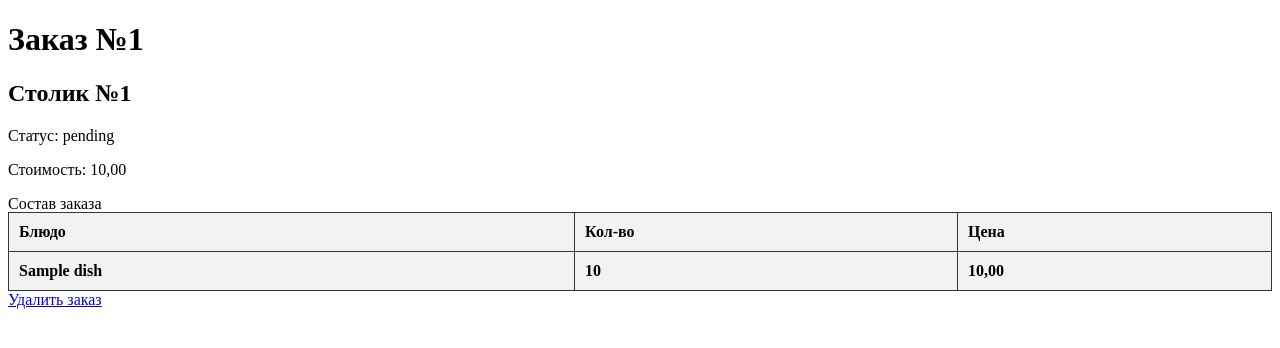
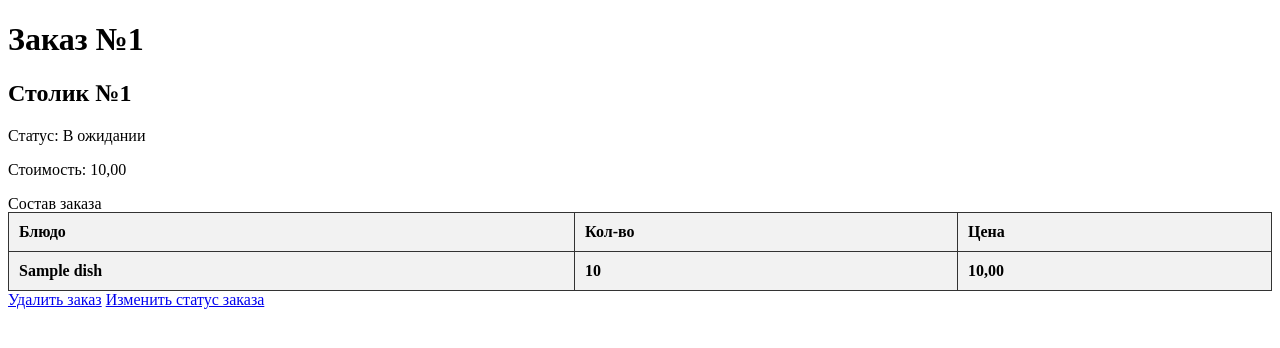
Before and after one commit to ReBiwer/cafe-order-management-system, a Django app: page /orders/detail/1/ in a window 1280 px wide. Shown: the top 348 px of the page. Run offline with Django 5.2, Linux system fonts and the light colour scheme; tables that the repository leaves empty hold one stand-in row (values such as "Sample post"); lists and menus that the app fills with data are empty.

Commit message:
fixed templates

```diff
--- a/cafe/orders/templates/orders/detail_order.html
+++ b/cafe/orders/templates/orders/detail_order.html
@@ -7,7 +7,7 @@
 {% block body %}
   <h1>Заказ №{{ order.pk }}</h1>
   <h2>Столик №{{ order.table_number }}</h2>
-  <p>Статус: {{ order.status }}</p>
+  <p>Статус: {{ order.get_status_display }}</p>
   <p>Стоимость: {{ order.total_price }}</p>
 
     <table class="bordered-table">
@@ -30,4 +30,5 @@
         </tbody>
     </table>
   <a href="{% url 'orders:delete' order.pk %}">Удалить заказ</a>
+  <a href="{% url 'orders:change_status' order.pk %}">Изменить статус заказа</a>
 {% endblock %}
```
Also changed, not shown: cafe/orders/templates/orders/delete_order.html (+4 -3 lines).
